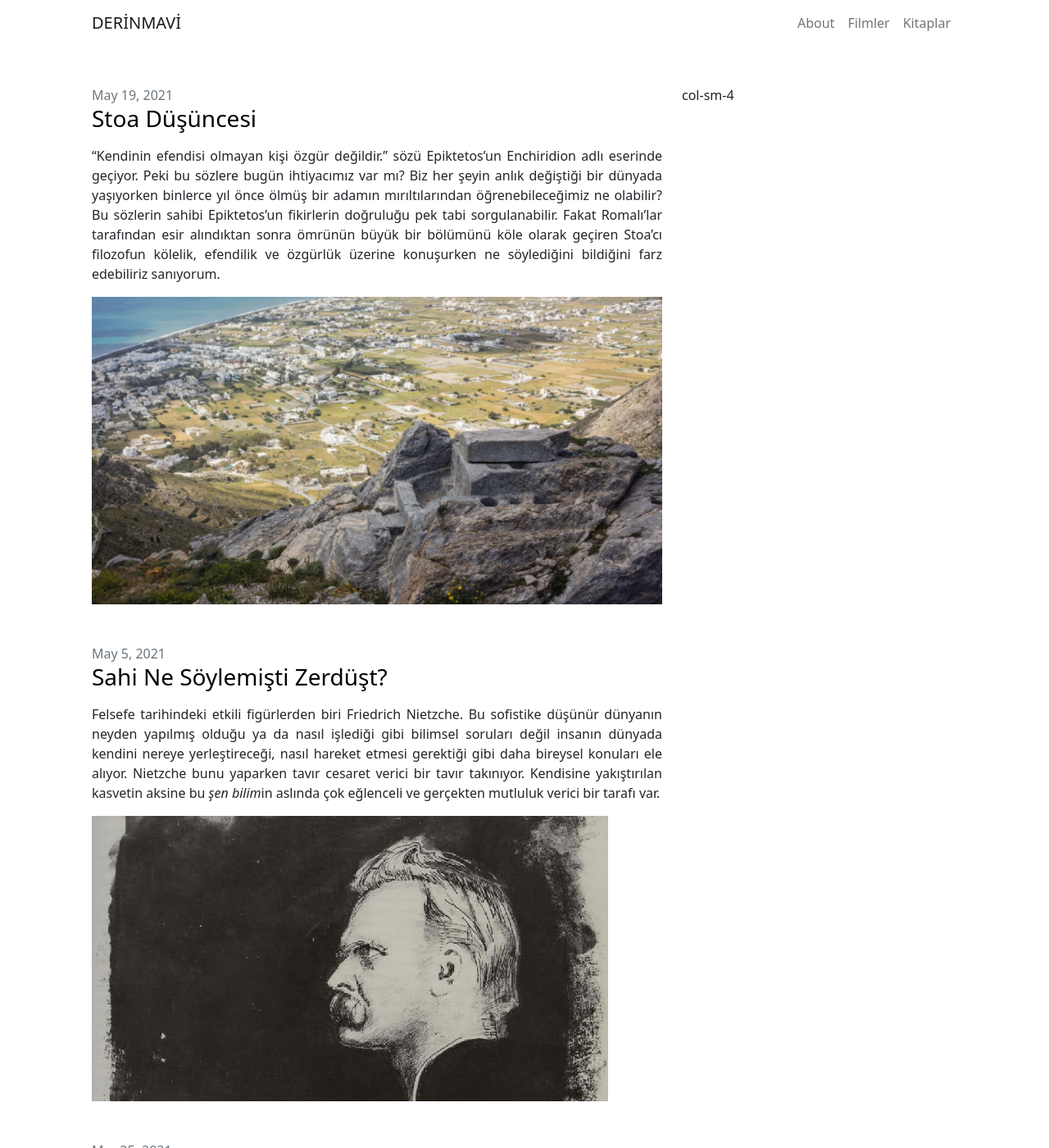
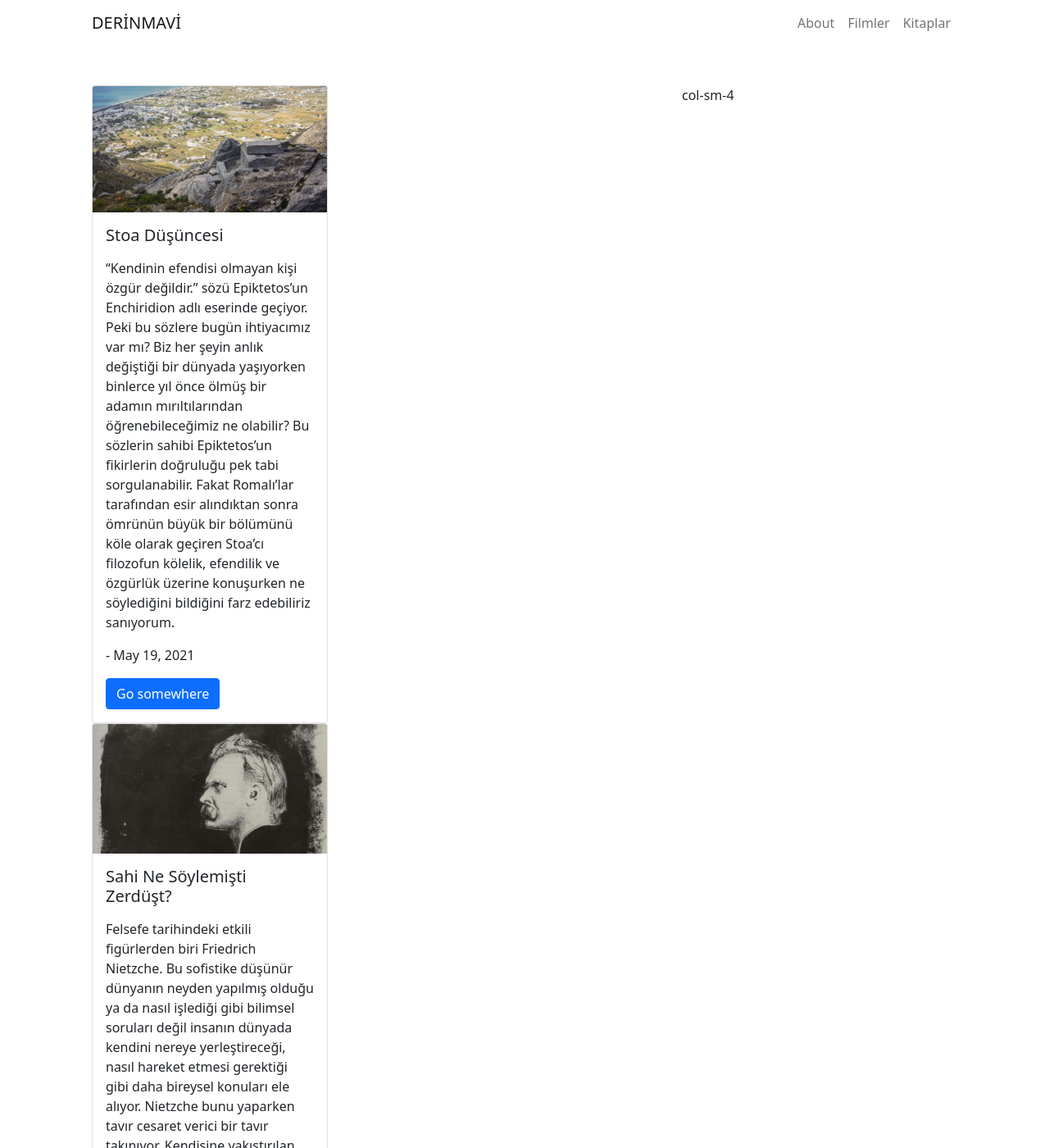
Before and after one commit to tozbulut/derinmavi.io, a Jekyll site: the page built from index.markdown, in a window 1280 px wide and 1400 px high. Shown: the whole window at 82% size. Built offline with Jekyll 4.4.1, drawn with Linux system fonts in a browser that asks for light colours; some of the changed text lies outside the part shown.

Commit message:
Update home.html

```diff
--- a/_layouts/home.html
+++ b/_layouts/home.html
@@ -15,30 +15,30 @@ layout: default
     {% assign posts = site.posts %}
   {% endif %}
 
-
   {%- if posts.size > 0 -%}
     {%- if page.list_title -%}
       <h2 class="post-list-heading">{{ page.list_title }}</h2>
     {%- endif -%}
-    <ul class="post-list list-unstyled">
+
+
+
+
+
+  <div>
       {%- assign date_format = site.bootstrap.date_format | default: "%b %-d, %Y" -%}
       {%- for post in posts -%}
-    <li class="mb-5" style="text-align: justify;">
-        <span class="post-meta text-muted">{{ post.date | date: date_format }}</span>
-        <h3>
-          <a class="post-link text-decoration-none" href="{{ post.url | relative_url }}" style="color: black;">
-            {{ post.title | escape }}
-          </a>
-        </h3>
-        {%- if site.excerpts.show -%}
-      <p>{{ post.excerpt }}</p>
-        {%- endif -%}
-       {%- if post.img -%}
-      <img src="{{ post.img }}" alt=" {{ post.title | escape }}" class="img-fluid">
-      {%- endif -%}
-      </li>
+
+    <div class="card" style="width: 18rem;">
+  {%- if post.img -%}<img src="{{ post.img }}" class="card-img-top" alt="{{ post.title | escape }}"> {%- endif -%}
+  <div class="card-body">
+    <h5 class="card-title">{{ post.title | escape }}</h5>
+    {%- if site.excerpts.show -%}<p class="card-text">{{ post.excerpt }} - {{ post.date | date: date_format }}</p>{%- endif -%}
+    <a href="{{ post.url | relative_url }}" class="btn btn-primary">Go somewhere</a>
+  </div>
+</div>
+
       {%- endfor -%}
-    </ul>
+    </div>
 
 
 
```
